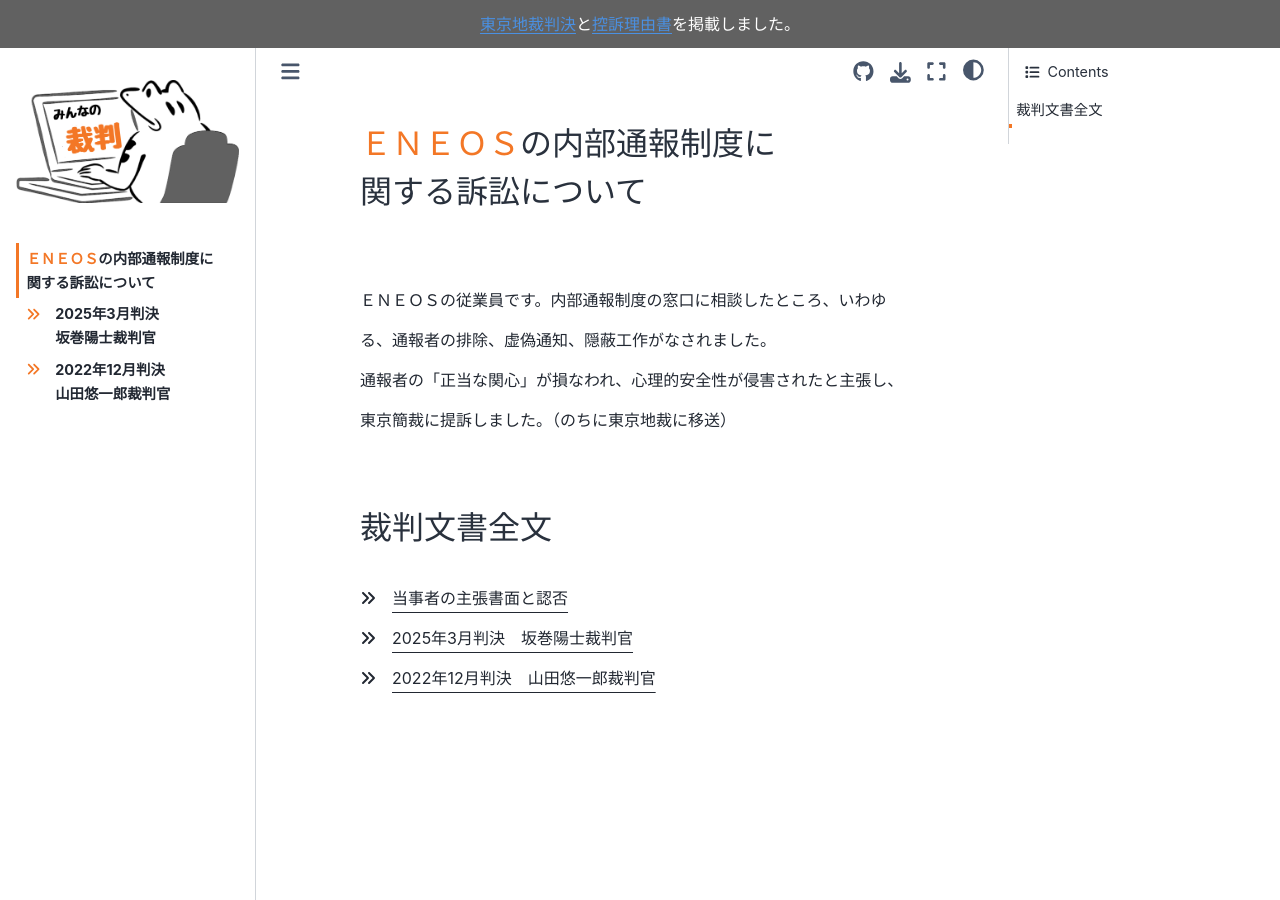
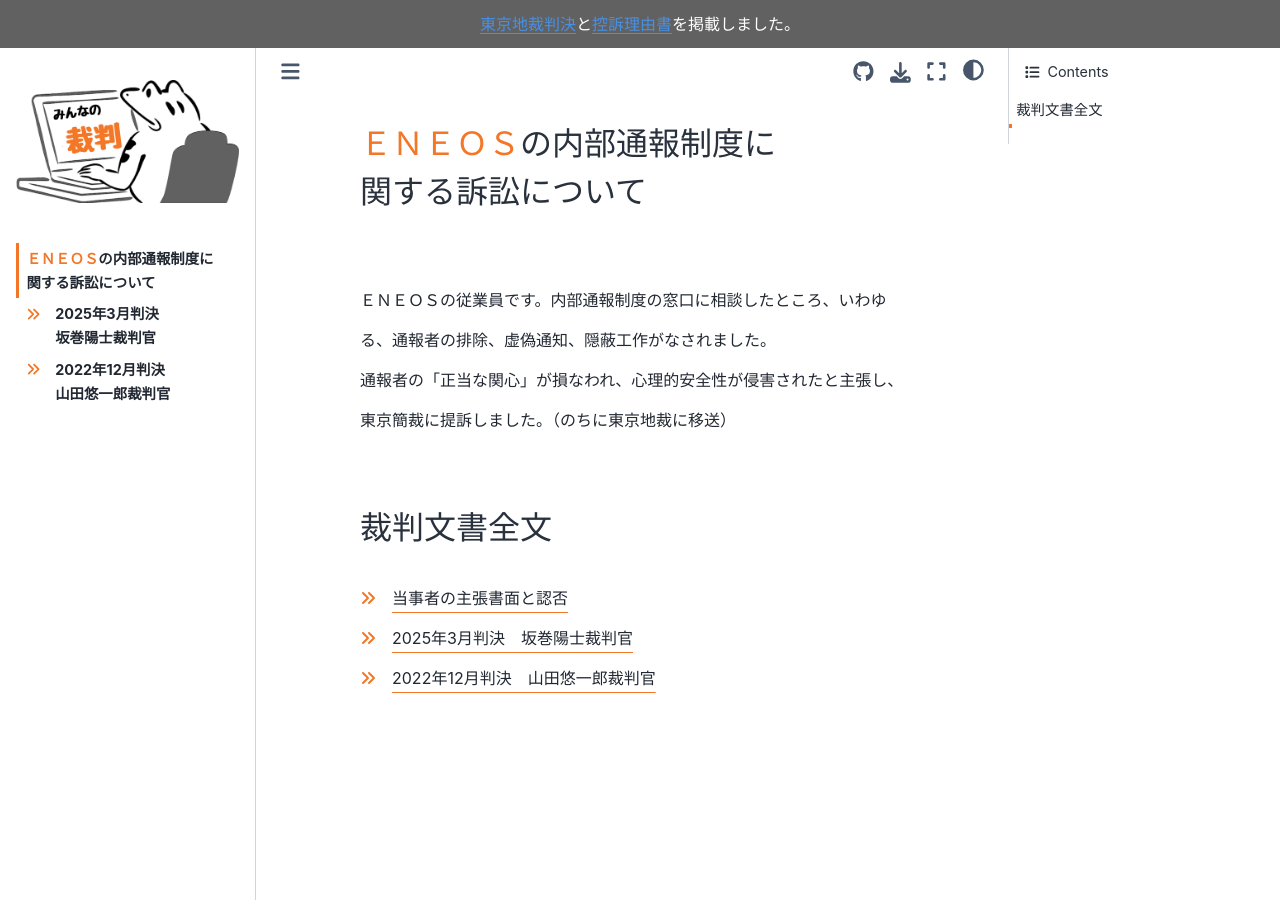
Before and after one commit to minnanosaiban/eneos-saiban, a Jupyter Book: the page built from index.md, in a window 1280 px wide. Built offline with Jupyter Book 1.0.4 settings and Sphinx 7.4.7 and the Sphinx Book theme 1.1.4, drawn with Linux system fonts in a browser that asks for light colours; pages that are not in the unit, such as notebooks, are missing from menus.

Commit message:
Update main branch (excluding _build/)

```diff
--- a/_static/custom.css
+++ b/_static/custom.css
@@ -166,33 +166,6 @@
 .linkcard-text {
   font-size: 0.85em;
   }
-/* リンクに下線と矢印 */
-.arrow-link {
-  display: inline-block;
-  color: var(--md-typeset-color) !important;
-  text-decoration: none;
-  font-size: 1em;
-  transition: color 0.3s ease;
-  text-decoration: underline;
-  text-underline-offset: 8px;
-  text-decoration-color: var(--web-color);
-  text-decoration-thickness: 1px;
-}
-.arrow-link .arrow {
-  color: var(--web-color);
-  display: inline-block;
-  transition: transform 0.3s ease;
-}
-.arrow-link:hover .arrow {
-  transform: translateX(8px);
-  }
-.arrow-link:hover {
-  transition: color 0.3s ease;
-  text-decoration: underline;
-  text-underline-offset: 8px;
-  text-decoration-color: var(--web-color);
-  text-decoration-thickness: 1.2px;
-}
 /* ドロップダウン*/
 details.sd-dropdown summary.sd-summary-title {
   padding: .5em .6em .5em 1em;
@@ -298,24 +271,27 @@
 a.reference.internal.word:hover {
   text-decoration-thickness: 1.5px;
   }
-/* 色付き下線付きのテキストのホバーでテキストの色が変化し、矢印が動く */
+/* リンクに下線と矢印 */
 .arrow-link {
   display: inline-block;
   color: var(--md-typeset-color) !important;
   text-decoration: none;
+  font-size: 1em;
   transition: color 0.3s ease;
   text-decoration: underline;
   text-underline-offset: 8px;
-  text-decoration-color: var(--md-main1-color);
+  text-decoration-color:#f37726;
   text-decoration-thickness: 1px;
 }
 .arrow-link:hover {
-  color: var(--md-typeset-color) !important;
-  text-decoration-thickness: 1.5px;
-  font-weight: 700 !important;
+  transition: color 0.3s ease;
+  text-decoration: underline;
+  text-underline-offset: 8px;
+  text-decoration-color:#f37726;
+  text-decoration-thickness: 1.2px;
 }
 .arrow-link .arrow {
-  color: var(--md-main1-color);
+  color:#f37726;
   display: inline-block;
   transition: transform 0.3s ease;
 }
--- a/index.md
+++ b/index.md
@@ -8,15 +8,15 @@
 ## 裁判文書全文
 
 <p style="margin-top: 1.6em;"><a href="https://minnanosaiban.github.io/eneos-saiban/argument.html" class="arrow-link">
-  <span class="arrow"><i class="fa-solid fa-angles-right"></i>　</span>当事者の主張書面と認否
+  <span class="arrow"><i class="fa-solid fa-angles-right" style="color: #f37726;"></i>　</span>当事者の主張書面と認否
 </a>
 
 <p><a href="https://minnanosaiban.github.io/eneos-saiban/judgment2025.html" class="arrow-link">
-  <span class="arrow"><i class="fa-solid fa-angles-right"></i>　</span>2025年3月判決　坂巻陽士裁判官
+  <span class="arrow"><i class="fa-solid fa-angles-right" style="color: #f37726;"></i>　</span>2025年3月判決　坂巻陽士裁判官
 <p></a>
 
 <p><a href="https://minnanosaiban.github.io/eneos-saiban/judgment2022.html" class="arrow-link">
-  <span class="arrow"><i class="fa-solid fa-angles-right"></i>　</span>2022年12月判決　山田悠一郎裁判官
+  <span class="arrow"><i class="fa-solid fa-angles-right" style="color: #f37726;"></i>　</span>2022年12月判決　山田悠一郎裁判官
 </a>
 
 ##
```
